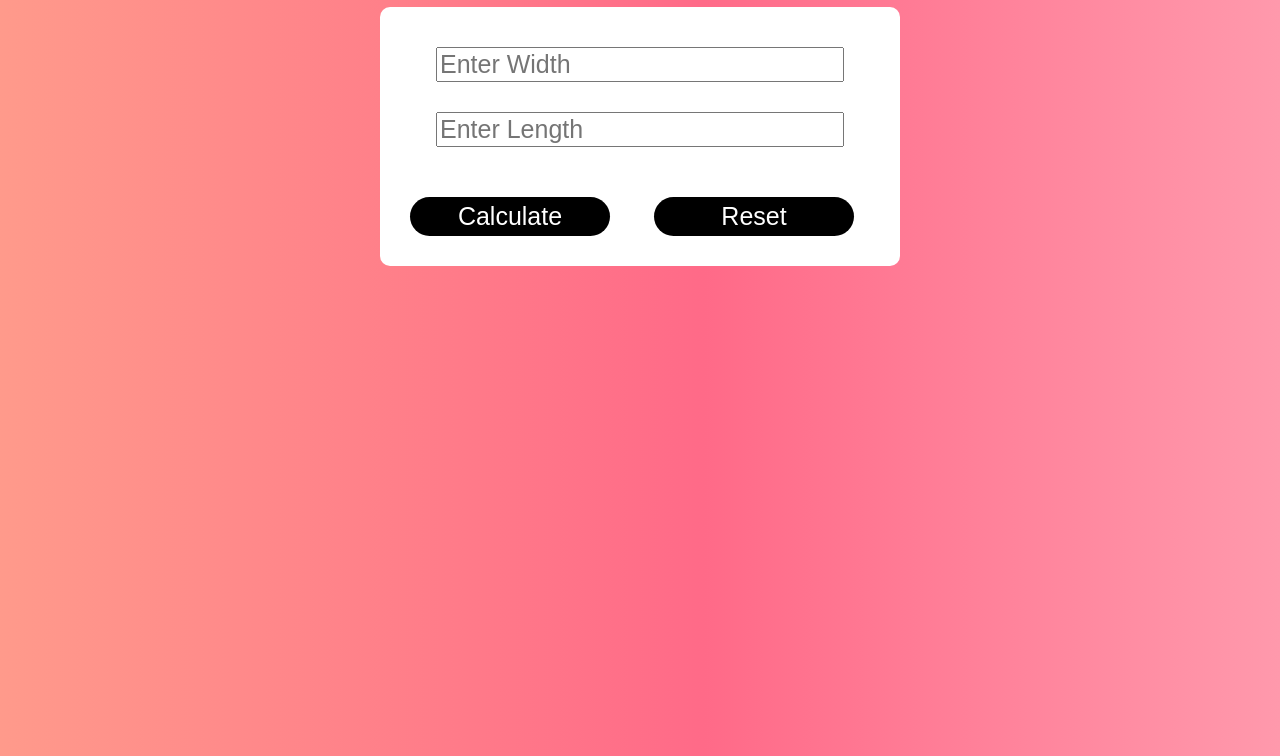
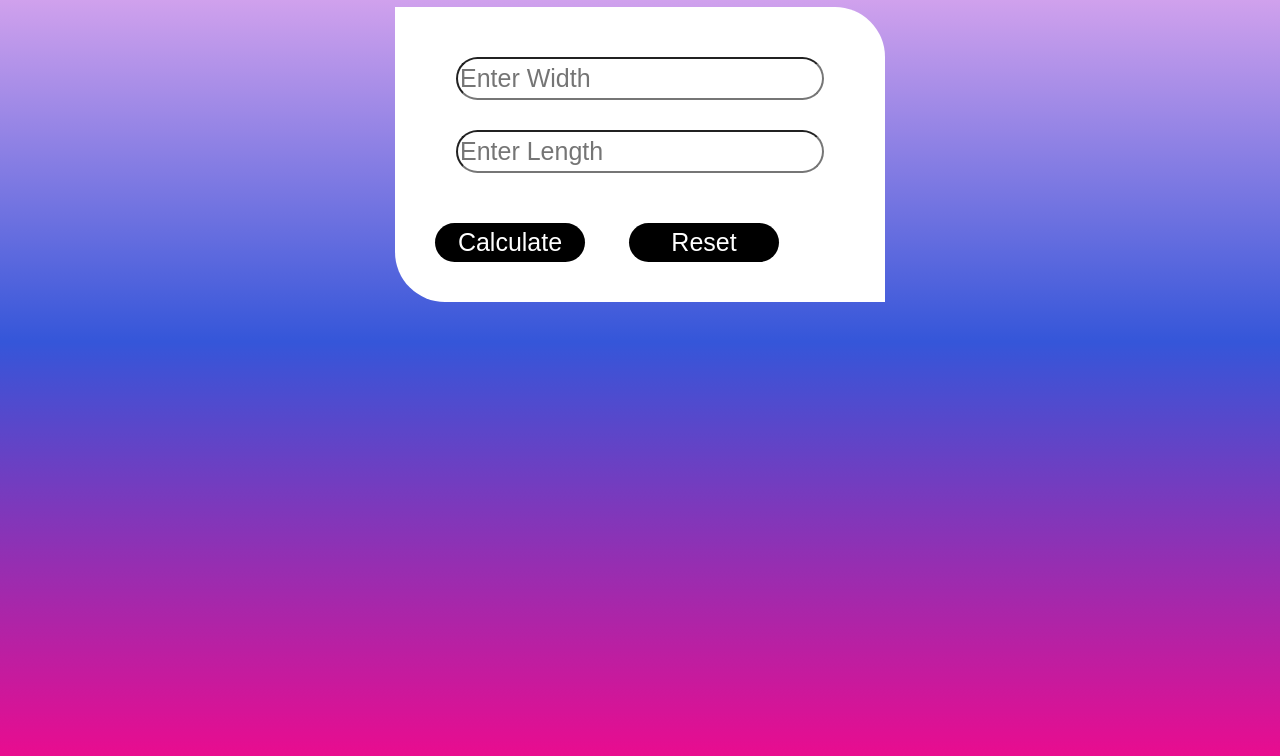
Before and after one commit to akshadaavhad/calculate_rectangle_area, a plain HTML site: page index.html in a window 1280 px wide. Shown: the part 73-829 px from the top of the page. Drawn offline with Linux system fonts and the light colour scheme.

Commit message:
add rectangle area modufy

```diff
--- a/index.html
+++ b/index.html
@@ -4,19 +4,18 @@
    <title>Calculate Rectangle Area</title>
    <style>
       body{
-         background-color: #FF9A8B;
-background-image: linear-gradient(90deg, #FF9A8B 0%, #FF6A88 55%, #FF99AC 100%);
-
+         background-color: #f1b1f1;
+background-image: linear-gradient(180deg, #f1b1f1 0%, #3556d9 50%, #e90c8f 100%);
          min-height: 100vh;
       }
 
       .container{
          background-color: #fff;
-         width: 500px;
+         width: 450px;
          display: block;
          margin: 0 auto;
-         padding: 10px;
-         border-radius: 10px;
+         padding: 20px;
+         border-radius: 0 50px 0 50px;
       }
 
       .title{
@@ -29,6 +28,8 @@ background-image: linear-gradient(90deg, #FF9A8B 0%, #FF6A88 55%, #FF99AC 100%);
          display: block;
          margin: 30px auto;
          font-size: 25px;
+         border-radius: 30px;
+         height: 37px;
       }
 
       .addition{
@@ -38,7 +39,7 @@ background-image: linear-gradient(90deg, #FF9A8B 0%, #FF6A88 55%, #FF99AC 100%);
 
       .btn-calulate{
          display: block;
-         width: 200px;
+         width: 150px;
          margin: 20px ;
          font-size: 25px;
          background-color: black;
```
